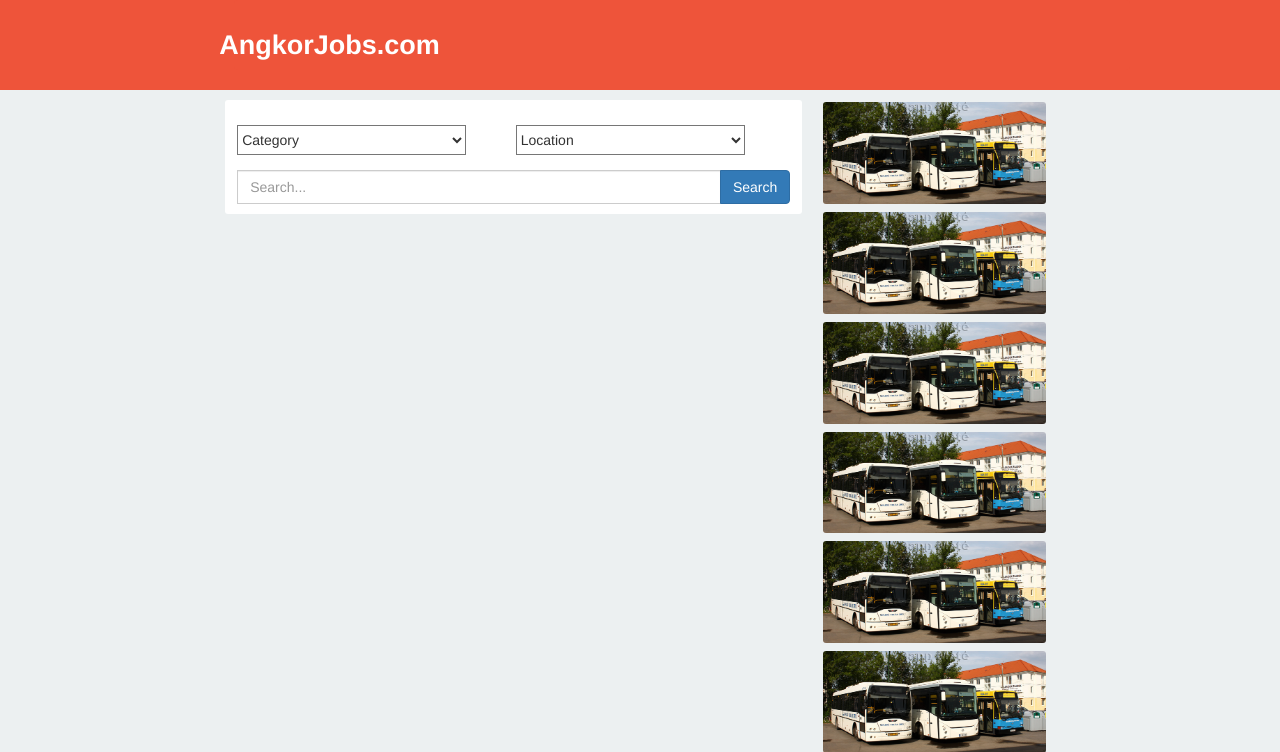
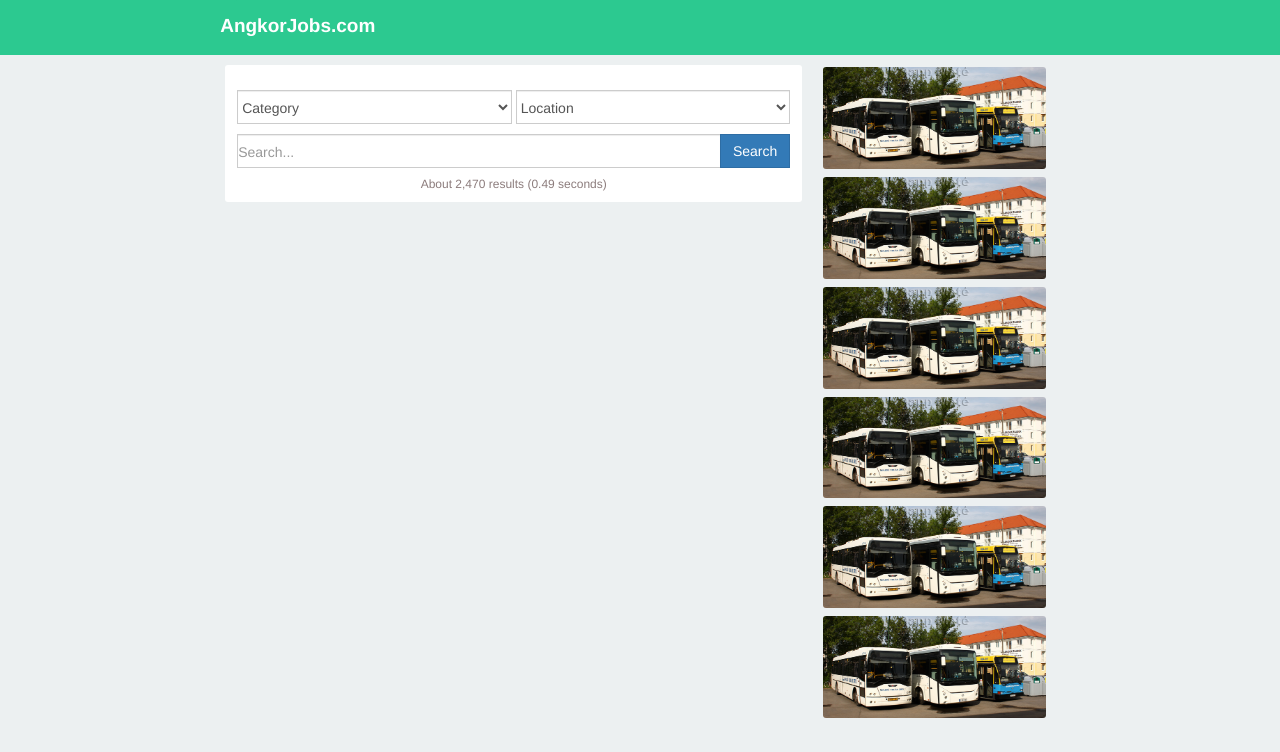
Before and after one commit to kimsal/angkorjobs, a Flask app: page / in a window 1280 px wide. Shown: the top 752 px of the page. Run offline with Flask 2, Linux system fonts and the light colour scheme; data that the repository does not hold is empty; some libraries are stand-ins or nearby versions.

Commit message:
correct some style css

```diff
--- a/static/css/style1.css
+++ b/static/css/style1.css
@@ -15,26 +15,32 @@ body{
 }
 .banner{
     width: 100%;
-    min-height: 80px;
-   background-color:#EE543A;
+    /*min-height: 80px;*/
+   background-color: #2CC990;
 }
 .navbar-inverse{
-  background-color: #F6F7F2;
+  background-color: #2CC990;
 }
 .header {
-    padding-top: 50px;
-    background-color: #eee;
+    /*padding-top: 50px;*/
+    background-color: #2CC990;
     overflow: hidden;
 }
+
 .navbar-brand{
-  font-size: 27px;
+  font-size: 19px;
   font-weight: 600;
 }
 .myrow{
     margin: 5px;
     border:1px solid black thin;
 }
-
+.form-control-no-border:focus {
+  border-color:#ccc;
+  outline: 0;
+  -webkit-box-shadow: none;
+  box-shadow: none;
+}
 .navbar-inverse .navbar-collapse, .navbar-inverse .navbar-form {
      border-color:none;
 }
@@ -172,9 +178,15 @@ font-size: 12px;
 line-height: 16px;
 }
 .navbar-inverse {
-    background-color: #43413c;
+    background-color:rgb(44, 201, 144) none repeat scroll 0% 0%;
     border:#43413c;
-    padding-top: 20px;
+    /*padding-top: 20px;*/
+}
+.navbar {
+    position: relative;
+    min-height: 43px;
+    margin-bottom: 3px;
+    border: 1px solid transparent;
 }
 .panel-primary > .panel-heading {
     color: #695A5A;
@@ -188,18 +200,20 @@ p{
     line-height: 16px;
     color: #474646;
 }
-/*.save{
-  margin-top: 15px;
+.save{
+  margin-top: 13px;
   color: #EE543A;
-}*/
+  font-size: 12px;
+}
 .share,.share a{
   margin-top: 15px;
  color: #EE543A;
+ font-size: 12px;
 }
 .detail1{
   margin-top: 15px;
   color: #EE543A;
-  cursor: pointer;
+  font-size: 12px;
 }
 small{
   font-size: 70%;
@@ -208,14 +222,13 @@ small{
 .mymy{
  /*background-color: #f87827;*/
 color: #EE543A;
-margin-right: 15px;
 }
 /*customizw*/
 .mytitle{
     font-family: OpenSansRegular;
     font-size: 15px;
     line-height: 20px;
-    color: #365899;
+    color:#2CC990;
   cursor: pointer;
   padding-top: 0px;
 }
@@ -335,7 +348,25 @@ border-bottom-color: #b2b2b2;
         -moz-border-radius: 3px;
         border-radius: 3px;
     }
-
+ .form-control{
+  padding-bottom: 4px;
+  padding-left: 0px;
+  border-radius: 0px;
+ }
+ .btn-primary{
+  border-radius: 0px;
+ }
+ .input-group {
+    position: relative;
+    display: table;
+    border-collapse: separate;
+    padding-top: 10px;
+    border-radius: 14px;
+}
+ .nopadding{
+  padding-left: 0px;
+  padding-right: 0px;
+ }
     #custom-search-form button {
         border: 0;
         background: none;
@@ -517,6 +548,7 @@ border-bottom-color: #b2b2b2;
 padding: 10px;
 margin: 6px;
 border-radius: 3px;
+padding-bottom: 0px;
 }
 .selectcat1{
   margin-top: 15px;
@@ -575,21 +607,21 @@ border-radius: 3px;
   background-color: white;
 }
 .navbar-inverse .navbar-toggle:focus, .navbar-inverse .navbar-toggle:hover {
-     background-color: #EE543A;
+     background-color: #2CC990;
 }
 .navbar-inverse .navbar-toggle {
-     border-color:#EE543A;
+     border-color:#2CC990;
          padding: 0px;
     margin-top: 17px;
 }
 .navbar-inverse .navbar-collapse, .navbar-inverse .navbar-form {
-     border-color: #EE543A;
+     border-color: #2CC990;
 }
 .container-fluid{
   padding: 0px;
 }
 .navbar-inverse .navbar-toggle {
-     border-color:#EE543A;
+     border-color:#2CC990;
 }
 
 .navbar-toggle .icon-bar {
--- a/templates/header.html
+++ b/templates/header.html
@@ -20,7 +20,9 @@
   js = d.createElement(s); js.id = id;
   js.src = "//connect.facebook.net/en_US/sdk.js#xfbml=1&version=v2.6&appId=1690843304512998";
   fjs.parentNode.insertBefore(js, fjs);
-}(document, 'script', 'facebook-jssdk'));</script>
+}(document, 'script', 'facebook-jssdk'));
+</script>
+
 </head>
 <body>
 	<!--banner-->
@@ -29,7 +31,7 @@
 			<div class="hidden-xs col-sm-1 col-md-1 col-lg-1"></div>
 		        <!--navbar-->
 		        <div class="col-xs-12 col-sm-11 col-md-12 col-lg-11">
-				    <nav class="navbar navbar-inverse" style="background-color:#EE543A;">
+				    <nav class="navbar navbar-inverse">
 					  	<div class="container-fluid">
 							 	<div class="navbar-header" style="padding:0px;">
 							      <button type="button" class="navbar-toggle collapsed" data-toggle="collapse" data-target="#bs-example-navbar-collapse-1" style="padding:0px;">
@@ -38,7 +40,8 @@
 							        <span class="icon-bar"></span>
 							        <span class="icon-bar"></span>
 							      </button>
-							     	 <a class="navbar-brand" href="#" style="color:white;padding-left:0px;">AngkorJobs.com</a>
+							     	 <a class="navbar-brand" href="#" style="color:white;padding-left:0px;">AngkorJobs.com
+							     	 </a>
 							    </div>
 							    <div class="collapse navbar-collapse" id="bs-example-navbar-collapse-1">
 							      <!-- <ul class="nav navbar-nav navbar-right">
@@ -73,8 +76,8 @@
 								{%endfor%}
 			                </ul>
 			            </a> -->
-			            <div class="col-xs-12 col-sm-10" style="padding:0px;">
-				        	<select name="category" id="select_category" style="width:100%;height:30px;margin-bottom:15px;background-color:white">
+			            <div class="col-xs-12 col-sm-12 nopadding" >
+				        	<select class="form-control form-control-no-border"  name="category" id="select_category" >
 				            	<option value="1">Category</option>
 				            	{%for cat in categories%}
 				            		<option value="{{cat.category.replace('/',' ')}}">
@@ -98,8 +101,8 @@
 			                    {%endfor%}
 			                </ul>
 			            </a> -->
-			            <div class="col-xs-12 col-sm-10" style="padding:0px;">
-				        	<select name="location" id="select_location" style="width:100%;height:30px;margin-bottom:15px;background-color:white">
+			            <div class="col-xs-12 col-sm-12 nopadding">
+				        	<select class="form-control form-control-no-border"  name="location" id="select_location">
 				            	<option value="1">Location</option>
 				            	{%for l in locations%}
 				            		<option value="{{l.location}}">
@@ -123,5 +126,10 @@
 						        </div>
 						    </div>
 						</form>
+						<center>
+							<small style="padding-bottom:0px;">
+								<p style="padding-top: 8px;color:#8C7C7C;">About 2,470 results (0.49 seconds) </p>
+							</small>
+						</center>
 			        </div>
 				</div>
--- a/templates/index.html
+++ b/templates/index.html
@@ -39,14 +39,14 @@
 				</a>
 
 				</span>
+				<a href="{{job.url}}" title="View Detail">
 				<span class="col-xs-4 col-sm-4 col-md-4 col-lg-4 detail1">
-					<a href="{{job.url}}" title="View Detail">
 					<label class="pull-right mymy">
 					<i class="fa fa-eye" aria-hidden="true"></i>
 					Detail
 					</label>
-					</a>
 				</span>
+				</a>
 			</a>
 		</div>
 		{%endfor%}
```
